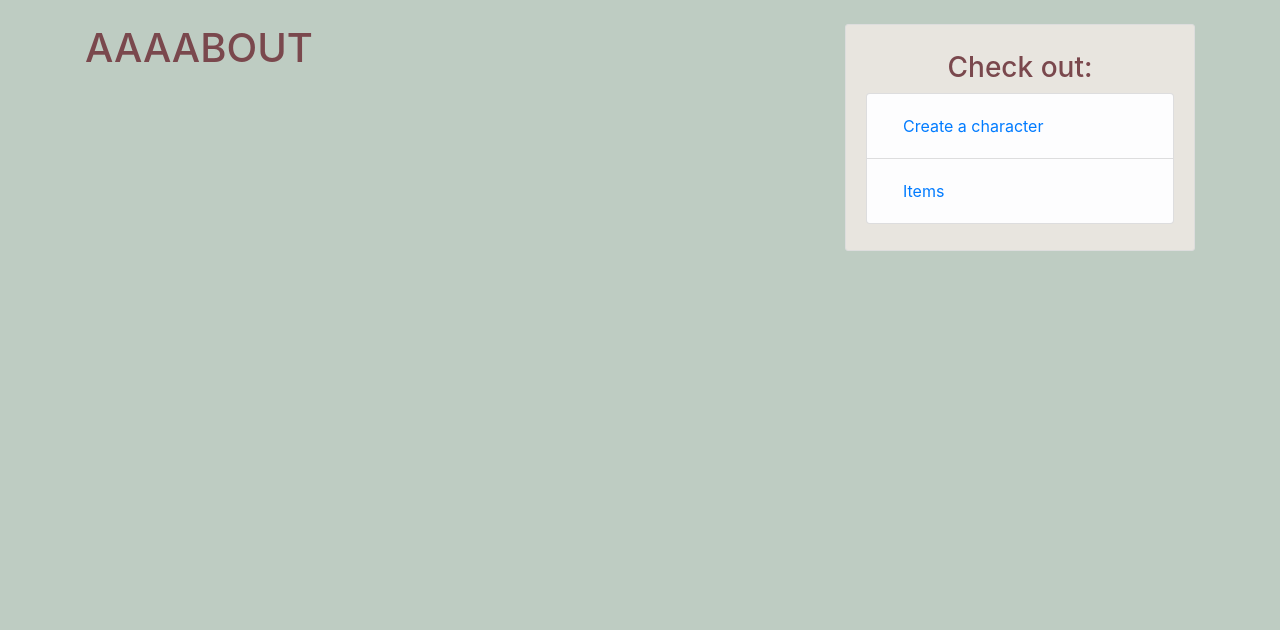
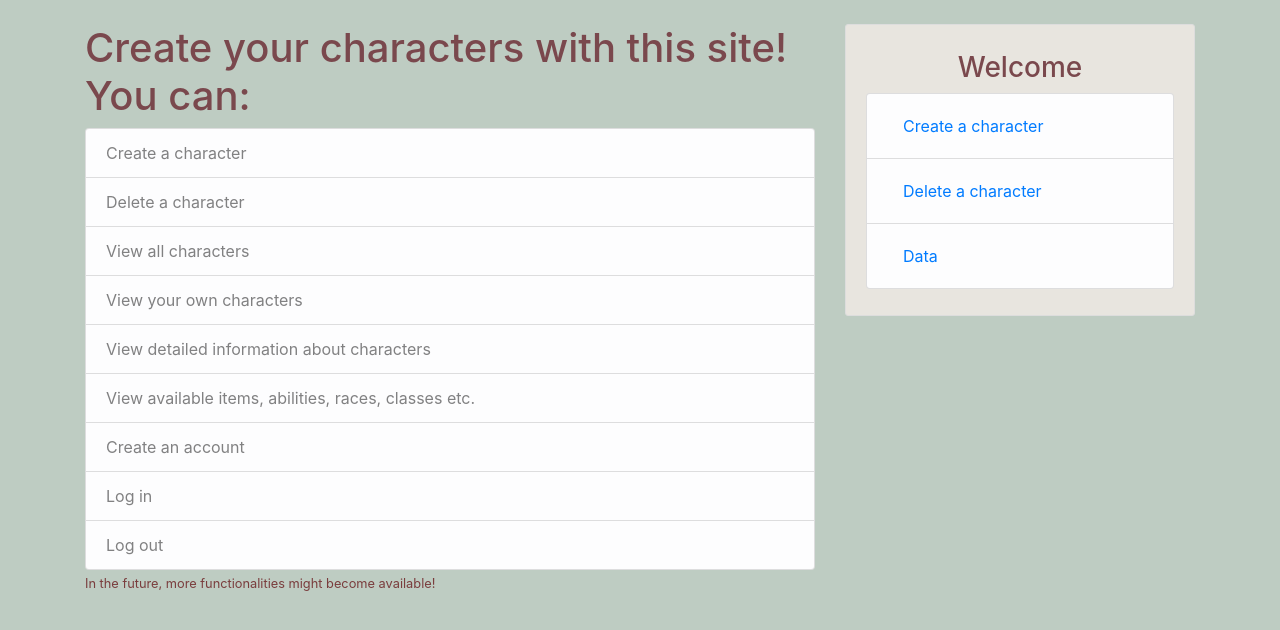
Before and after one commit to Peryfraza/django_project_character_sheet_app, a Django app: page /about/ in a window 1280 px wide. Shown: the part 56-686 px from the top of the page. Run offline with Django 3.2, Linux system fonts and the light colour scheme; tables that the repository leaves empty hold one stand-in row (values such as "Sample post"); some libraries are stand-ins or nearby versions.

Commit message:
changed about, css, character detail, titles

```diff
--- a/char_sheet/static/char_sheet/main.css
+++ b/char_sheet/static/char_sheet/main.css
@@ -72,13 +72,6 @@ a.article-title:hover {
   vertical-align: middle;
 }
 
-.account-img {
-  height: 125px;
-  width: 125px;
-  margin-right: 20px;
-  margin-bottom: 16px;
-}
-
 .account-heading {
   font-size: 2.5rem;
 }
--- a/char_sheet/templates/char_sheet/about.html
+++ b/char_sheet/templates/char_sheet/about.html
@@ -1,4 +1,17 @@
 {% extends "char_sheet/base.html"%}
 {% block content %}
-  <h1> AAAABOUT </h1>
+<title>{{ title }}</title>
+  <h1> Create your characters with this site! <br>You can: </h1>
+    <ul class="list-group">
+      <li class="list-group-item list-group-item-light">Create a character</li>
+      <li class="list-group-item list-group-item-light">Delete a character</li>
+      <li class="list-group-item list-group-item-light">View all characters</li>
+      <li class="list-group-item list-group-item-light">View your own characters</li>
+      <li class="list-group-item list-group-item-light">View detailed information about characters</li>
+      <li class="list-group-item list-group-item-light">View available items, abilities, races, classes etc.</li>
+      <li class="list-group-item list-group-item-light">Create an account</li>
+      <li class="list-group-item list-group-item-light">Log in</li>
+      <li class="list-group-item list-group-item-light">Log out</li>
+    </ul>
+  <small>In the future, more functionalities might become available!</small>
 {% endblock content %}
--- a/char_sheet/templates/char_sheet/base.html
+++ b/char_sheet/templates/char_sheet/base.html
@@ -12,11 +12,6 @@
 
     <link rel="stylesheet" type="text/css" href="{% static '/char_sheet/main.css' %}">
 
-    {% if game_name %}
-	     <title>Game: {{ game_name }}</title>
-    {% else %}
-	     <title> No associated game </title>
-    {% endif %}
 </head>
 <body>
   <header class="site-header">
@@ -35,7 +30,7 @@
           <!-- Navbar Right Side -->
           <div class="navbar-nav">
             {% if user.is_authenticated %}
-              <a class="nav-item nav-link" href="{% url 'profile' %}">Profile</a>
+              <a class="nav-item nav-link" href="{% url 'profile' %}">Your characters</a>
               <a class="nav-item nav-link" href="{% url 'logout' %}">Logout</a>
             {% else %}
               <a class="nav-item nav-link" href="{% url 'login' %}">Login</a>
@@ -62,13 +57,14 @@
         <div class="content-section">
           <p class='text-muted'>
             {% if user.is_authenticated %}
-              <h3 style="text-align:center">Welcome, {{ request.user.username }}!<br> Check out:</h3>
+              <h3 style="text-align:center">Welcome, {{ request.user.username }}!</h3>
             {% else %}
-              <h3 style="text-align:center">Check out:</h3>
+              <h3 style="text-align:center">Welcome</h3>
             {% endif %}
             <ul class="list-group">
               <li class="list-group-item list-group-item-light"><a class="nav-item nav-link" href="{% url 'character-create' %}">Create a character</a></li>
-              <li class="list-group-item list-group-item-light"><a class="nav-item nav-link" href="#">Items</a></li>
+              <li class="list-group-item list-group-item-light"><a class="nav-item nav-link" href="#">Delete a character</a></li>
+              <li class="list-group-item list-group-item-light"><a class="nav-item nav-link" href="#">Data</a></li>
             </ul>
           </p>
         </div>
--- a/char_sheet/views.py
+++ b/char_sheet/views.py
@@ -5,7 +5,7 @@ from django.views.generic import ListView, DetailView, CreateView
 # Create your views here.
 def home(request):
     context = {
-        'characters': Information.objects.all()
+        'characters': Information.objects.all(),
     }
     return render(request, 'char_sheet/home.html', context)
 
@@ -26,7 +26,7 @@ class CharactersCreateView(CreateView):
         return super().form_valid(form)
 
 def about(request):
-    return render(request, 'char_sheet/about.html', {'game_name': 'aaa'})
+    return render(request, 'char_sheet/about.html', {'title': 'about'})
 
 def site(request):
     return HttpResponse('<h1 style = "background-color:#ad5353; color:#360000; text-align:center">char_sheet site</h1>')
--- a/users/templates/users/profile.html
+++ b/users/templates/users/profile.html
@@ -3,6 +3,7 @@
 {% load crispy_forms_tags %}
 
 {% block content %}
+<title>profile</title>
   <h1 style = "text-align:center">Your characters, {{ user.username }}: </h1>
   {% for character in characters %}
     {% if character.player.username == user.username %}
```
Also changed, not shown: char_sheet/templates/char_sheet/home.html (+6 -1 lines), char_sheet/templates/char_sheet/information_detail.html (+17 -3 lines), db.sqlite3.
